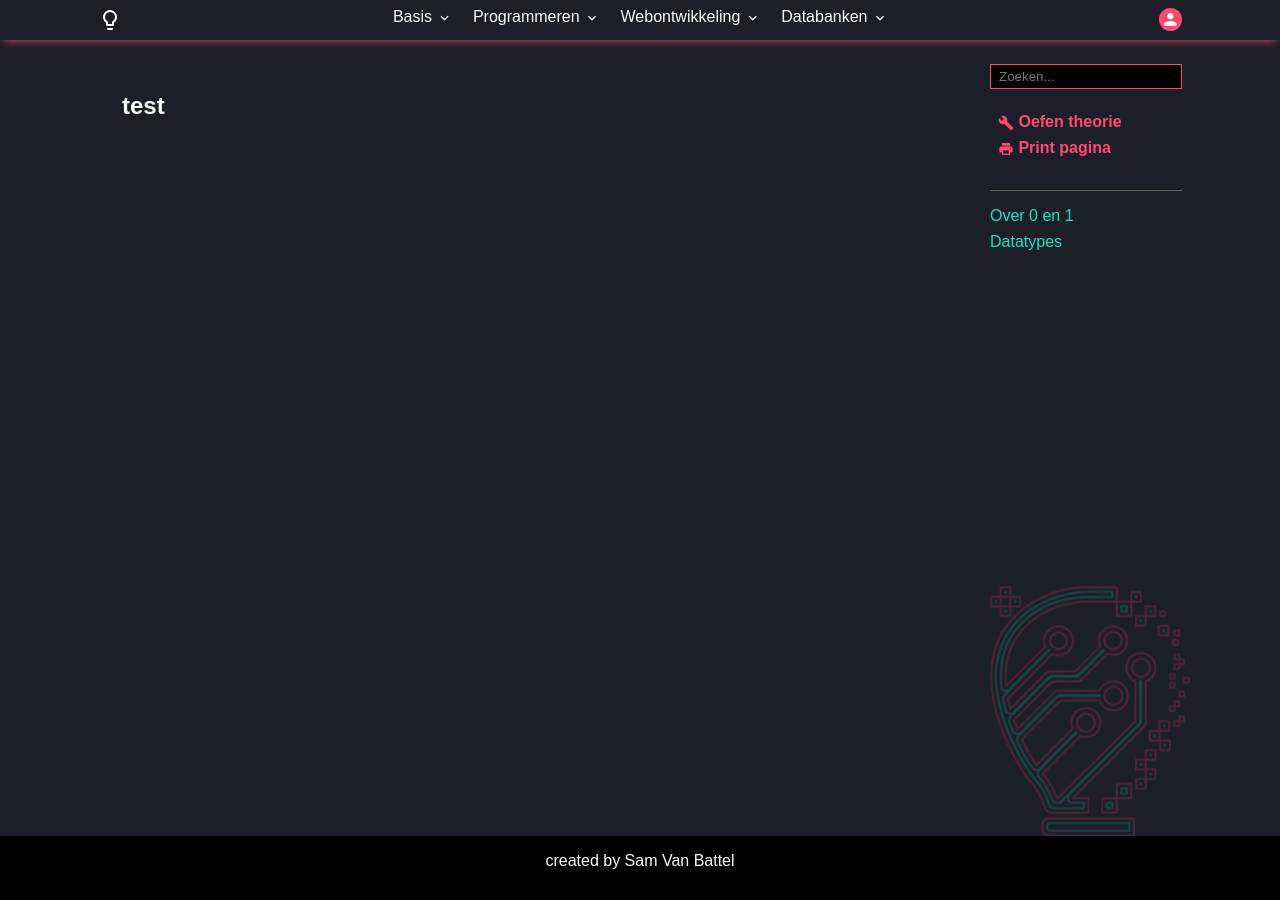
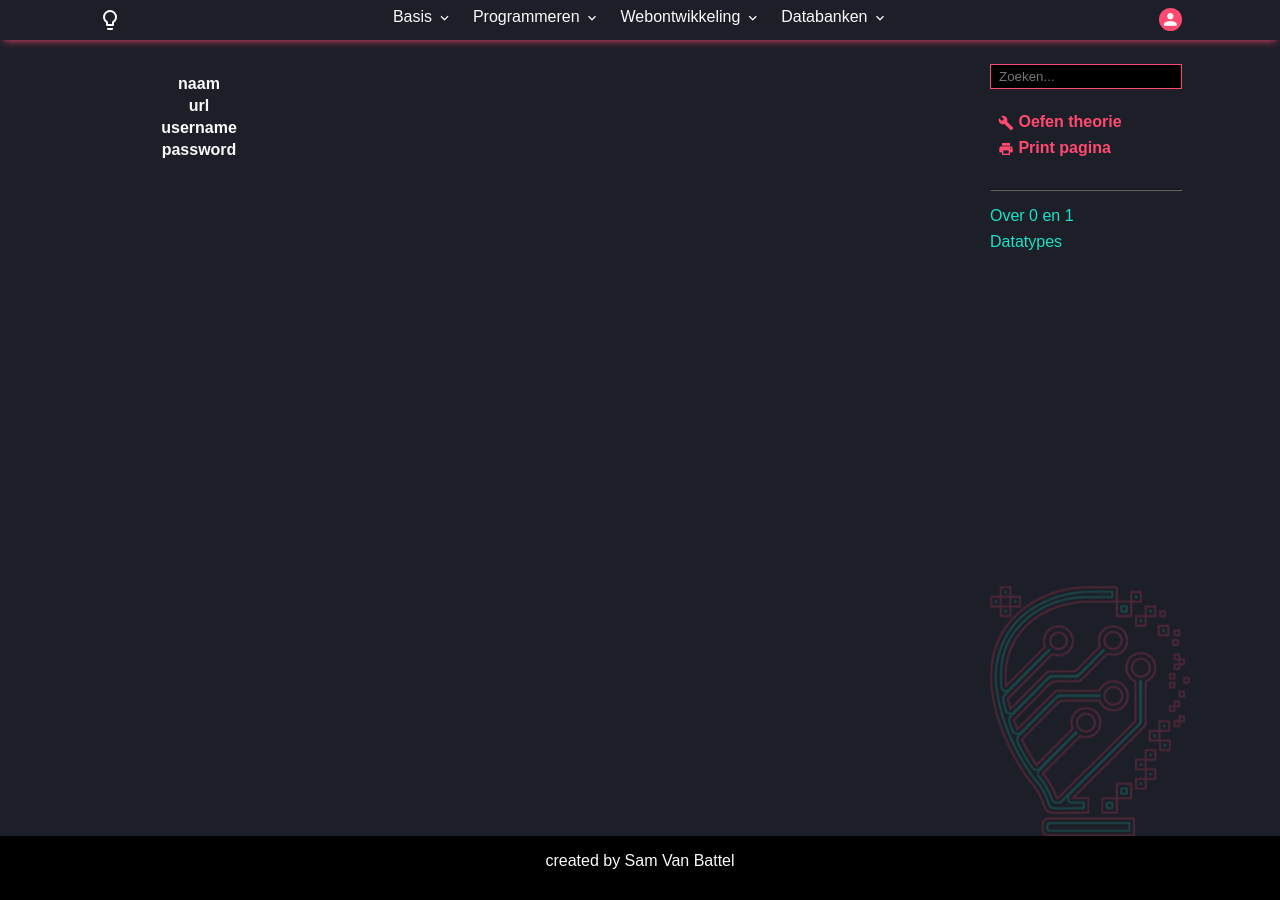
Before and after one commit to T-INFORMATICA/t-informatica.github.io, a Jekyll site: the page built from lms-profile.html, in a window 1280 px wide. Built offline with Jekyll 4.4.1, drawn with Linux system fonts in a browser that asks for light colours; comment, search, counter and statistics services are not loaded.

Commit message:
Update lms-profile.html

```diff
--- a/lms-profile.html
+++ b/lms-profile.html
@@ -2,4 +2,34 @@
 layout: lms
 ---
 
-<h1>test</h1>
+<table class="styledTable">
+    <tbody>
+        <tr>
+            <th width="150px">naam</th>
+            <td id="profileName"></td>
+        </tr>
+        <tr>
+            <th>url</th>
+            <td id="profileUrl"></td>
+        </tr>
+        <tr>
+            <th>username</th>
+            <td id="profileUsername"></td>
+        </tr>
+        <tr>
+            <th>password</th>
+            <td id="profilePassword"></td>
+        </tr>
+    </tbody>
+</table>
+
+<script>
+
+    firebase.auth().onAuthStateChanged(function (user) {
+        authUser(user);
+        let uid = new URLSearchParams(window.location.search).get('userid');
+        uid = uid === null ? user.uid : uid;
+        createProfile(uid);
+    });
+
+</script>
```
